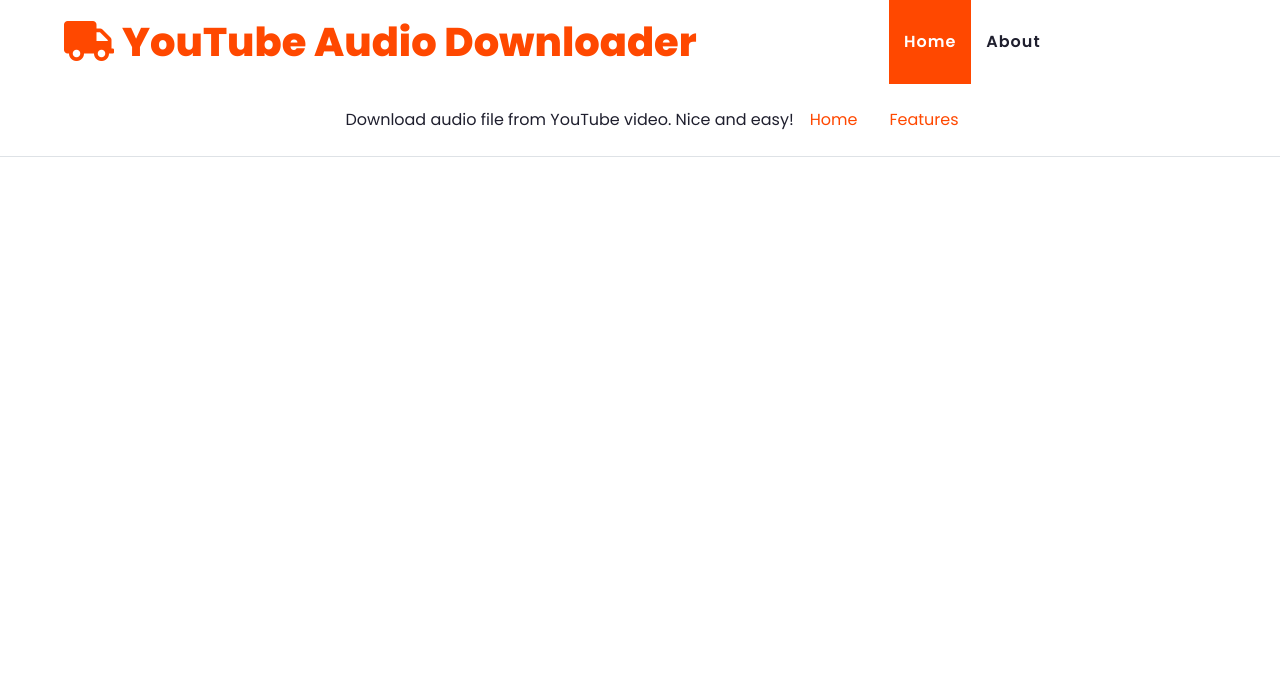
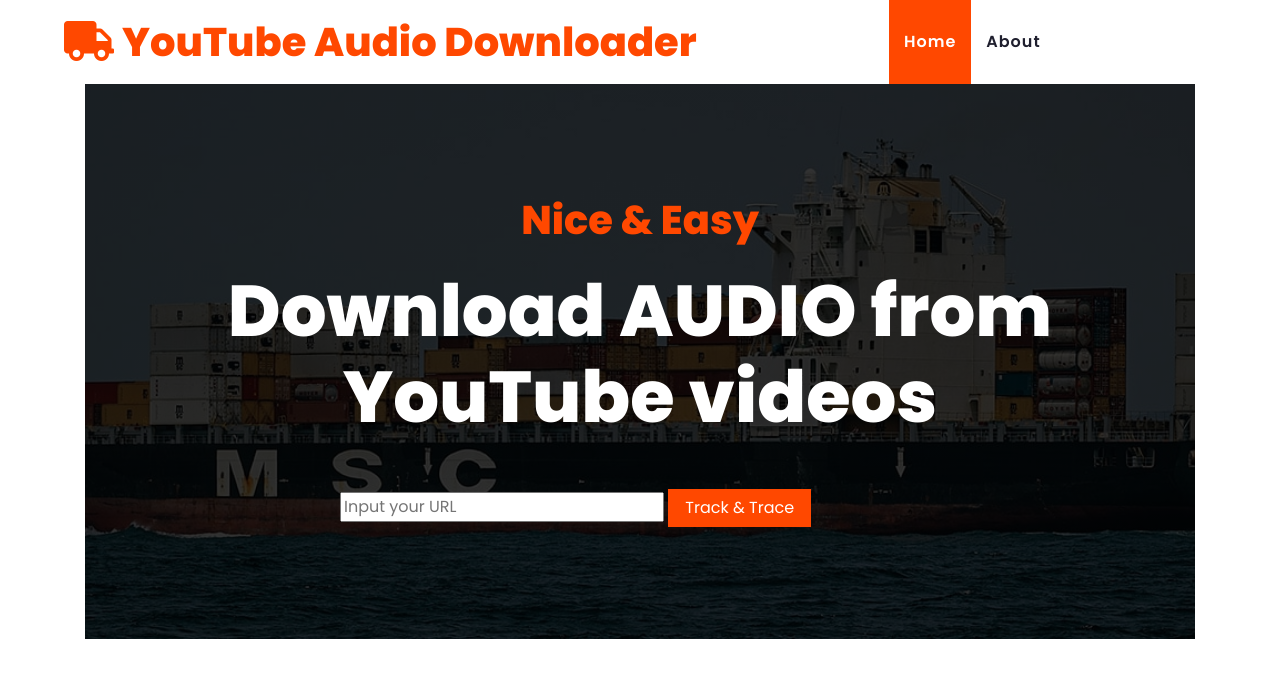
Before and after one commit to Ilanga-87/YTD_localhost_deploy, a Django app: template audio/templates/audio/index.html in a window 1280 px wide. Shown: the top 678 px of the page. Run offline with Django 4.2, Linux system fonts and the light colour scheme; tables that the repository leaves empty hold one stand-in row (values such as "Sample post"); the template is opened without the code that fills it: values that come from a table or form of the project are taken from there, most other values are stand-ins (such as "Sample title", 1, 10 or a date in 2020); some libraries are stand-ins or nearby versions.

Commit message:
main form created but works uncorrectly

```diff
--- a/YouTubeAudio/urls.py
+++ b/YouTubeAudio/urls.py
@@ -15,9 +15,11 @@
 """
 from django.contrib import admin
 from django.urls import path
-from audio.views import index
+from audio.views import index, get_link
 
 urlpatterns = [
     path('admin/', admin.site.urls),
+    path('', get_link, name='get_link'),
     path('', index, name='index'),
+
 ]
--- a/audio/forms.py
+++ b/audio/forms.py
@@ -0,0 +1,5 @@
+from django import forms
+
+
+class YouTubeURLForm(forms.Form):
+    your_url = forms.URLField(label='', widget=forms.TextInput(attrs={'placeholder': 'Input your URL'}))
--- a/audio/templates/audio/base.html
+++ b/audio/templates/audio/base.html
@@ -5,6 +5,10 @@
 <head>
     <meta charset="UTF-8">
     <title>{% block title %} {% endblock %}</title>
+    <meta content="width=device-width, initial-scale=1.0" name="viewport">
+    <!-- Favicon -->
+    <link href="img/favicon.ico" rel="icon">
+
     <!-- Google Web Fonts -->
     <link rel="preconnect" href="https://fonts.gstatic.com">
     <link href="https://fonts.googleapis.com/css2?family=Poppins:wght@100;200;300;400;500;600;700;800;900&display=swap" rel="stylesheet">
@@ -12,6 +16,10 @@
     <!-- Font Awesome -->
     <link href="https://cdnjs.cloudflare.com/ajax/libs/font-awesome/5.10.0/css/all.min.css" rel="stylesheet">
 
+    <!-- Libraries Stylesheet -->
+    <link href="lib/owlcarousel/assets/owl.carousel.min.css" rel="stylesheet">
+
+    <!-- Custom CSS -->
     <link rel="stylesheet" href="{% static 'css/style.css' %}">
 {#    <link rel="stylesheet" href="https://cdn.jsdelivr.net/npm/bootstrap@5.1.3/dist/css/bootstrap.min.css">#}
 </head>
@@ -36,7 +44,7 @@
     <!-- Navbar End -->
 
 
-    <!-- boo -->
+    <!-- boo
     <header class="d-flex flex-wrap justify-content-center py-3 mb-4 border-bottom text-white">
       <a href="/" class="d-flex align-items-center mb-3 mb-md-0 me-md-auto text-dark text-decoration-none">
         <svg class="bi me-2" width="40" height="32"><use xlink:href="#bootstrap"></use></svg>
@@ -47,7 +55,7 @@
         <li class="nav-item"><a href="#" class="nav-link link-cyan" aria-current="page">Home</a></li>
         <li class="nav-item"><a href="#" class="nav-link link-dark">Features</a></li>
       </ul>
-    </header>
+    </header> -->
 <div class="container">{% block content %} {% endblock %}</div>
 </body>
 </html>
--- a/audio/templates/audio/index.html
+++ b/audio/templates/audio/index.html
@@ -1,9 +1,30 @@
 {% extends 'audio/base.html' %}
+{% load static %}
 
 {% block title %}
     {{ title }}
 {% endblock %}
 
 {% block content %}
+<!-- Header Start -->
+    <div class="jumbotron jumbotron-fluid mb-5">
+        <div class="container text-center py-5">
+            <h1 class="text-primary mb-4">Nice & Easy</h1>
+            <h1 class="text-white display-3 mb-5">Download AUDIO from YouTube videos</h1>
+            <div class="mx-auto" style="width: 100%; max-width: 600px;">
+                <div class="input-group">
+                    <form method="post">
+                        {% csrf_token %}
+                        {{ form }}
+                        <!-- <input id="your_url" name="your_url" type="text" class="form-control border-light" style="padding: 30px;" placeholder="Tracking Id"> -->
+                        <!-- <div class="input-group-append"> -->
+                        <button type="submit" class="btn btn-primary px-3">Track & Trace</button>
+                        <!-- </div> -->
+                    </form>
+                </div>
+            </div>
+        </div>
+    </div>
+    <!-- Header End -->
 
 {% endblock %}
```
Also changed, not shown: audio/templates/audio/get_link.html (added, +11 -0 lines), audio/views.py (+13 -0 lines), static/img/header.jpg (added).
